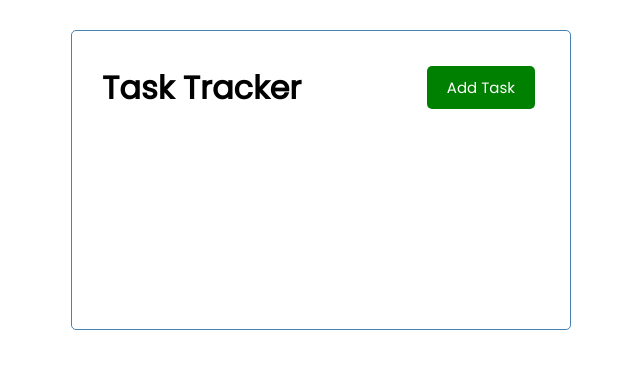
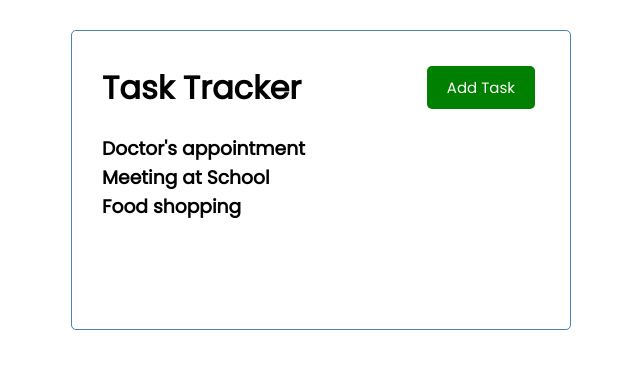
Before and after one commit to 1jds/learning-vue-js-stage-2, a Vue app in the folder vue-practice-project/: page / in a window 1280 px wide. Shown: the top 368 px of the page, without its empty margins (319-959 px from the left). Built offline with nearby package versions, Linux system fonts and the light colour scheme.

Commit message:
Added tasks component

```diff
--- a/vue-practice-project/src/App.vue
+++ b/vue-practice-project/src/App.vue
@@ -1,17 +1,47 @@
 <template>
   <div class="container">
     <HeaderComponent title="Task Tracker" />
+    <TasksComponent :tasks="tasks" />
   </div>
 </template>
 
 <script>
 import HeaderComponent from './components/HeaderComponent.vue'
+import TasksComponent from './components/TasksComponent.vue';
 
 export default {
   name: 'App',
   components: {
-      HeaderComponent
+    HeaderComponent,
+    TasksComponent
   },
+  data() {
+    return {
+      tasks: []
+    }
+  },
+  created() {
+    this.tasks = [
+      {
+        id: 1,
+        text: "Doctor's appointment",
+        day: "March 1st at 2:30pm",
+        reminder: true,
+      },
+      {
+        id: 2,
+        text: "Meeting at School",
+        day: "March 3rd at 1:30pm",
+        reminder: true,
+      },
+      {
+        id: 3,
+        text: "Food shopping",
+        day: "March 3rd at 11:00am",
+        reminder: false,
+      }
+    ]
+  }
 }
 </script>
 
@@ -63,4 +93,5 @@
 .btn-block {
   display: block;
   width: 100%;
-}</style>
+}
+</style>
--- a/vue-practice-project/src/components/ButtonComponent.vue
+++ b/vue-practice-project/src/components/ButtonComponent.vue
@@ -1,5 +1,5 @@
 <template>
-    <button @click="onClick()" :style="{background: color}" class="btn">{{text}}</button>
+    <button @click="onClick()" :style="{ background: color }" class="btn">{{ text }}</button>
 </template>
 
 <script>
--- /dev/null
+++ b/vue-practice-project/src/components/TasksComponent.vue
@@ -0,0 +1,14 @@
+<template>
+    <div v-for="task in tasks" :key="task.id">
+    <h3>{{task.text}}</h3>
+    </div>
+</template>
+
+<script>
+export default {
+    name: "TasksComponent",
+    props: {
+        tasks: Array,
+    }
+}
+</script>
```
Also changed, not shown: vue-practice-project/src/components/HeaderComponent.vue (+5 -5 lines). Lines whose indentation alone changed are shown as unchanged.
